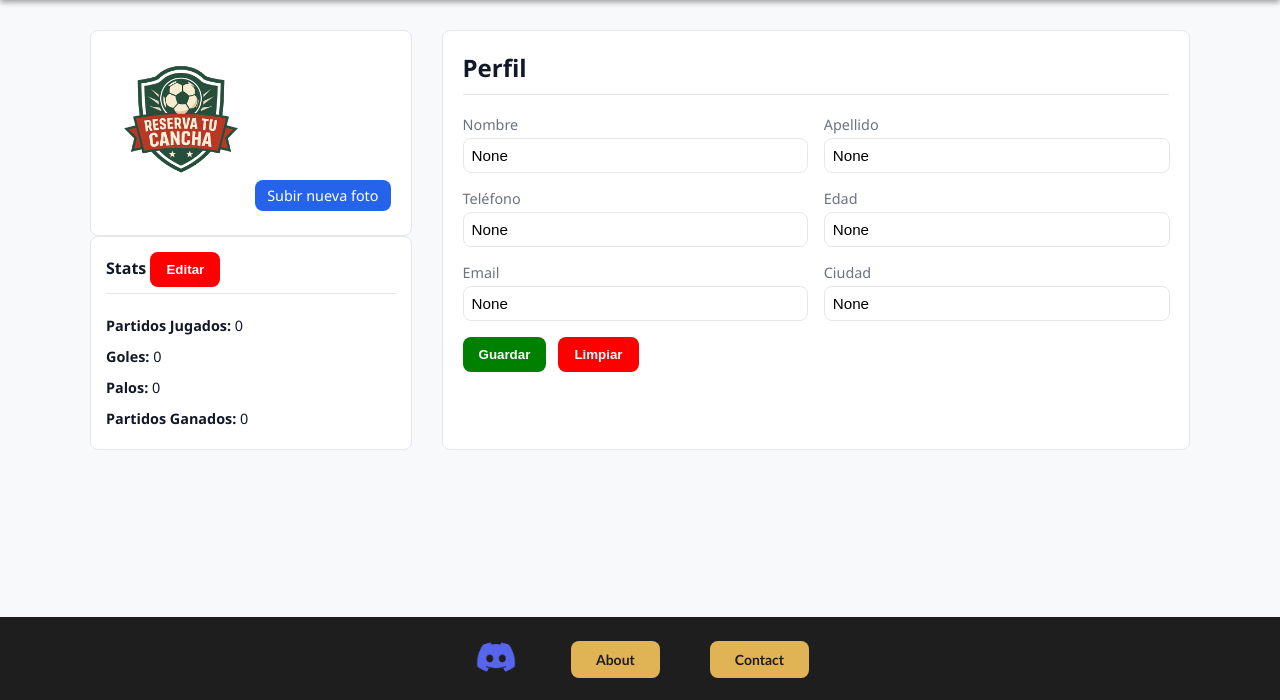
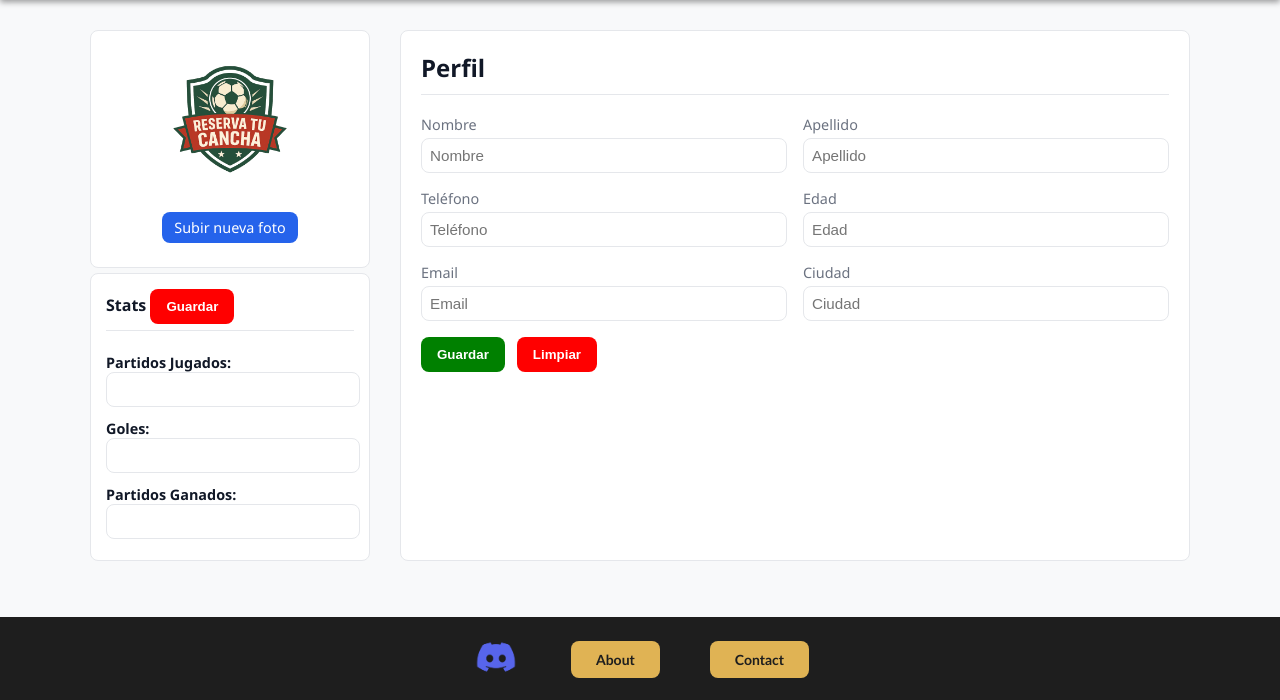
Before and after one commit to ManuelCortez475/ReservaTuCancha, a Flask app: page /perfil in a window 1280 px wide. Shown: the part 100-800 px from the top of the page. Run offline with Flask 3, Linux system fonts and the light colour scheme.

Commit message:
falta arreglar el css de perfil

```diff
--- a/route.py
+++ b/route.py
@@ -30,7 +30,16 @@ def route(app):
         diRequest={}
         getRequet(diRequest)
         upload_file(diRequest)
-        return render_template('/perfil.html',nombre= diRequest.get('Nombre'),apellido = diRequest.get('Apellido'),ciudad = diRequest.get('Ciudad'),edad = diRequest.get('Edad'),email = diRequest.get('Email'),telefono = diRequest.get('Telefono'))
+        return render_template('/perfil.html',
+                               nombre= diRequest.get('Nombre'),
+                               apellido = diRequest.get('Apellido'),
+                               ciudad = diRequest.get('Ciudad'),
+                               edad = diRequest.get('Edad'),
+                               email = diRequest.get('Email'),
+                               telefono = diRequest.get('Telefono'),
+                               partidos = diRequest.get('PartidosJugados'),
+                               goles = diRequest.get('Goles'),
+                               partidosGanados = diRequest.get('PartidosGanados'))
 
 
     @app.route('/perfilAdmin')
--- a/static/css/perfil.css
+++ b/static/css/perfil.css
@@ -26,11 +26,12 @@ body {
 }
 
 
-.sidebar {
+.profile-sidebar {
     flex: 0 0 280px;
-    display: none;
+    display: flex;
     flex-direction: column;
-    gap: 20px;
+    gap: 5px;
+
 }
 
 .avatar-wrap {
--- a/static/js/perfil.js
+++ /dev/null
@@ -1,39 +0,0 @@
-
-const form = document.getElementById('form')
-const btnEditar = document.getElementById('btnEditar');
-const btnGuardar = document.getElementById('btnGuardar');
-const nombre = document.getElementById('nombre');
-const apellido = document.getElementById('apellido');
-const telefono = document.getElementById('telefono');
-const edad = document.getElementById('edad');
-const email = document.getElementById('email');
-const ciudad = document.getElementById('ciudad');
-const partidos = document.getElementById('partidosJugados');
-const goles = document.getElementById('goles');
-const palos = document.getElementById('Palos');
-const ganados = document.getElementById('partidosGanados');
-
-let editandoStats = false;
-
-function editarStats() {
-    if (!editandoStats) {
-        partidos.innerHTML = '<strong>Partidos Jugados:</strong> <input type="number" id="inputPartidos" value="0">';
-        goles.innerHTML = '<strong>Goles:</strong> <input type="number" id="inputGoles" value="0">';
-        palos.innerHTML = '<strong>Palos:</strong> <input type="number" id="inputPalos" value="0">';
-        ganados.innerHTML = '<strong>Partidos Ganados:</strong> <input type="number" id="inputGanados" value="0">';
-        btnEditar.textContent = 'Guardar';
-        editandoStats = true;
-    } else {
-        const inputPartidos = document.getElementById('inputPartidos').value;
-        const inputGoles = document.getElementById('inputGoles').value;
-        const inputPalos = document.getElementById('inputPalos').value;
-        const inputGanados = document.getElementById('inputGanados').value;
-        partidos.innerHTML = `<strong>Partidos Jugados:</strong> ${inputPartidos}`;
-        goles.innerHTML = `<strong>Goles:</strong> ${inputGoles}`;
-        palos.innerHTML = `<strong>Palos:</strong> ${inputPalos}`;
-        ganados.innerHTML = `<strong>Partidos Ganados:</strong> ${inputGanados}`;
-        btnEditar.textContent = 'Editar';
-        editandoStats = false;
-}}
-
-btnEditar.addEventListener('click', editarStats);
--- a/templates/perfil.html
+++ b/templates/perfil.html
@@ -37,51 +37,51 @@
                 <img id="avatarPreview" src="../static/img/Logo.png.png" alt="Foto de perfil">
                 <label for="avatarInput" class="upload-label">Subir nueva foto</label>
             </div>
-
+            <form action="/perfil" method="post">
             <div class="card">
-                <h3>Stats <button class="btn danger" id="btnEditar">Editar</button></h3>
+                <h3>Stats <button class="btn danger" id="btnEditar">Guardar</button></h3>
                 <ul>
-                    <li id="partidosJugados"><strong>Partidos Jugados:</strong> 0</li>
-                    <li id="goles"><strong>Goles:</strong> 0</li>
-                    <li id="Palos"><strong>Palos:</strong> 0</li>
-                    <li id="partidosGanados"><strong>Partidos Ganados:</strong> 0</li>
+                    <li id="partidosJugados"><strong>Partidos Jugados:</strong> <input type="number" name="PartidosJugados" id="inputPartidos" value="{{ partidos }}"></li>
+                    <li id="goles"><strong>Goles:</strong> <input type="number" name="Goles" id="inputGoles" value="{{ goles }}"></li>
+                    <li id="partidosGanados"><strong>Partidos Ganados:</strong> <input type="number" name="PartidosGanados" id="inputGanados" value="{{ partidosGanados }}"></li>
                 </ul>
             </div>
+            </form>
         </aside>
 
         <section class="profile-form">
             <h2>Perfil</h2>
-            <form id="form" action="perfil" method="get">
+            <form id="form" action="perfil" method="post">
                 <div class="grid">
                     <div>
                         <label>Nombre</label>
-                        <input name="Nombre" type="text" id="nombre" placeholder="Nombre" value="{{ nombre }}">
+                        <input name="Nombre" type="text" id="nombre" placeholder="Nombre" value="{{ nombre or '' }}">
                     </div>
                     <div>
                         <label>Apellido</label>
-                        <input name="Apellido" type="text" id="apellido" placeholder="Apellido" value="{{ apellido }}">
+                        <input name="Apellido" type="text" id="apellido" placeholder="Apellido" value="{{ apellido or '' }}">
                     </div>
                 </div>
 
                 <div class="grid">
                     <div>
                         <label>Teléfono</label>
-                        <input name="Telefono" type="text" id="telefono" placeholder="Teléfono" value="{{ telefono }}">
+                        <input name="Telefono" type="text" id="telefono" placeholder="Teléfono" value="{{ telefono or '' }}">
                     </div>
                     <div>
                         <label>Edad</label>
-                        <input name="Edad" type="text" id="edad" placeholder="Edad" value="{{ edad }}">
+                        <input name="Edad" type="text" id="edad" placeholder="Edad" value="{{ edad or '' }}">
                     </div>
                 </div>
 
                 <div class="grid">
                     <div>
                         <label>Email</label>
-                        <input name="Email" type="email" id="email" placeholder="Email" value="{{ email }}">
+                        <input name="Email" type="email" id="email" placeholder="Email" value="{{ email or '' }}">
                     </div>
                     <div>
                         <label>Ciudad</label>
-                        <input name="Ciudad" type="text" id="ciudad" placeholder="Ciudad" value="{{ ciudad }}">
+                        <input name="Ciudad" type="text" id="ciudad" placeholder="Ciudad" value="{{ ciudad or '' }}">
                     </div>
                 </div>
 
@@ -106,7 +106,7 @@
 	</nav>
     </footer>
 
-    <script src="../static/js/perfil.js"></script>
+
 
 </body>
 </html>
```
